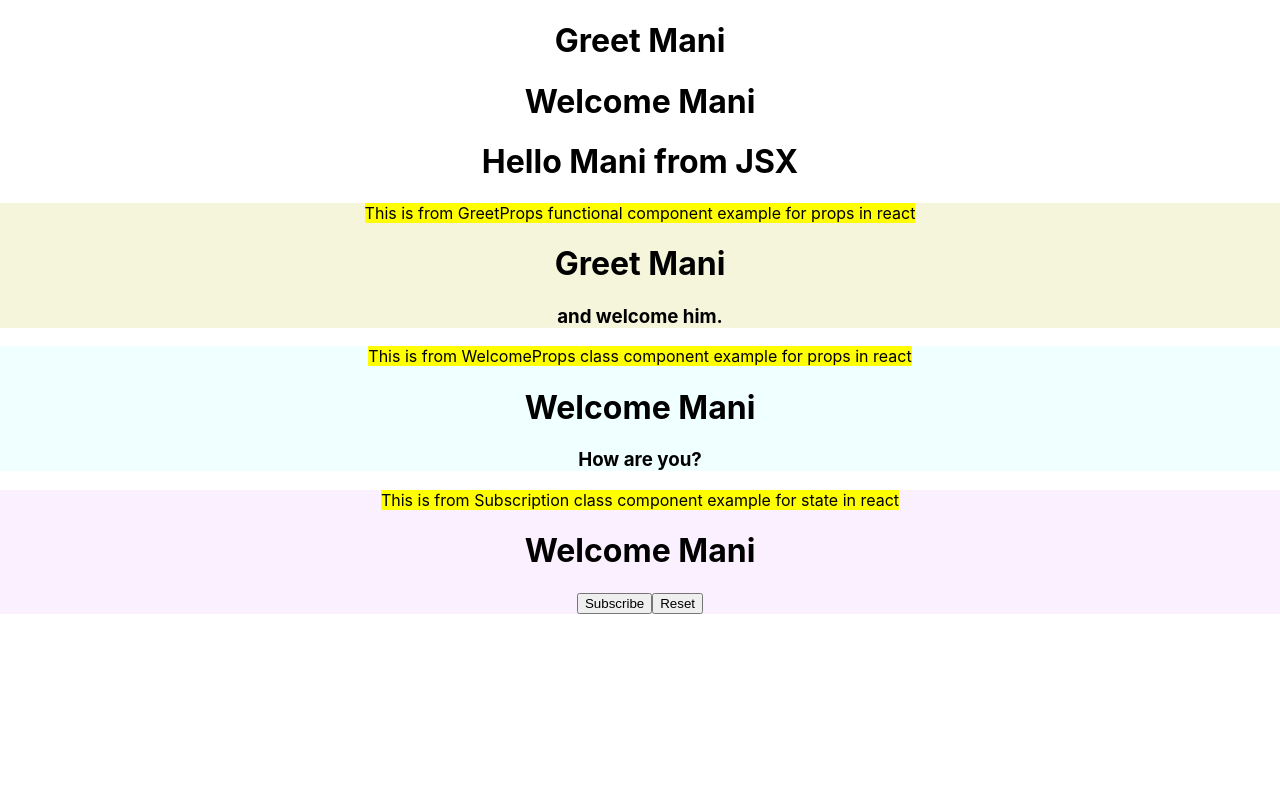
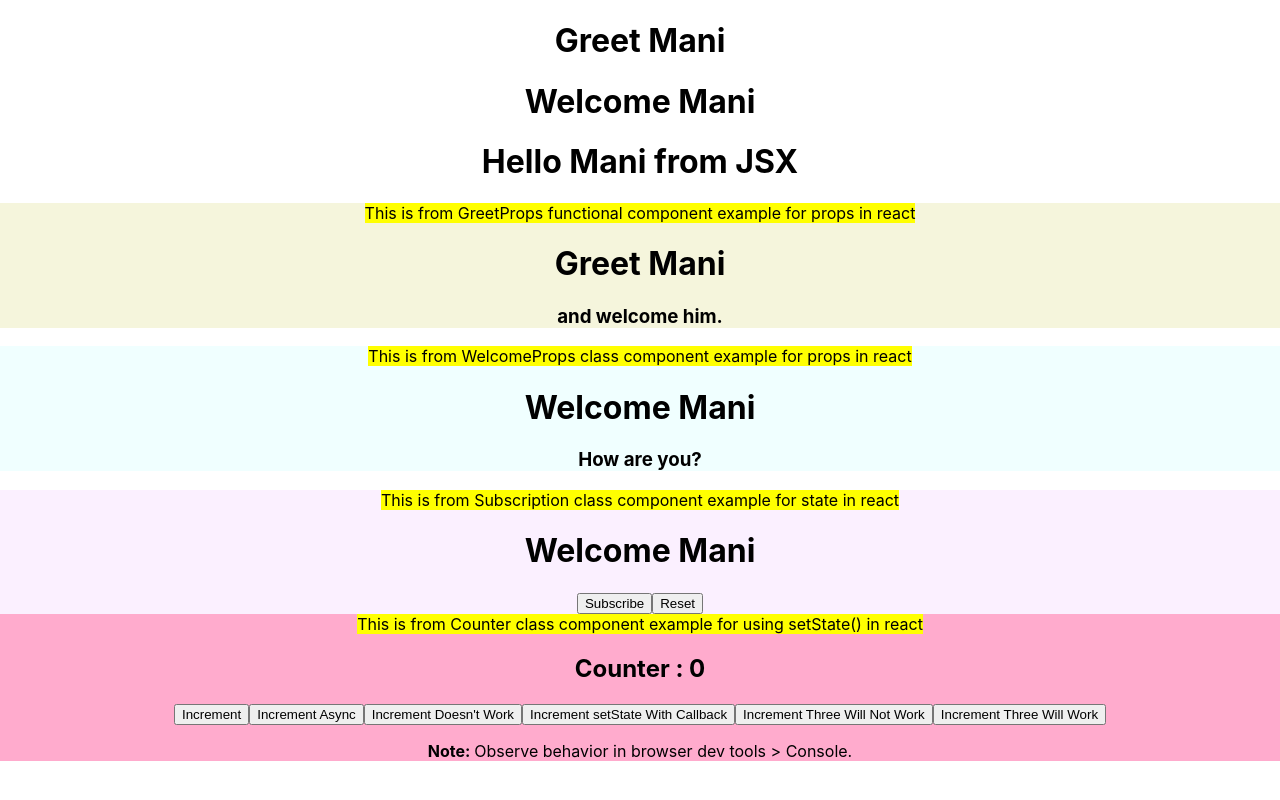
Before and after one commit to manikanta-annavarapu/react-learning, a React (Create React App) app in the folder react-js-app/: page / in a window 1280 px wide. Built offline with nearby package versions, Linux system fonts and the light colour scheme.

Commit message:
about setState

```diff
--- a/react-js-app/src/App.js
+++ b/react-js-app/src/App.js
@@ -5,6 +5,7 @@ import { Hello } from "./components/Hello";
 import Wel from "./components/Welcome";
 import WelcomeProps from "./props/WelcomeProps";
 import Subscription from "./state/Subscription";
+import Counter from "./state/Counter";
 
 function App() {
   const name = "Mani";
@@ -23,6 +24,8 @@ function App() {
       </WelcomeProps>
 
       <Subscription name={name}></Subscription>
+
+      <Counter id="counter"></Counter>
     </div>
   );
 }
--- /dev/null
+++ b/react-js-app/src/state/Counter.js
@@ -0,0 +1,92 @@
+import React, { Component } from "react";
+
+class Counter extends Component {
+  constructor(props) {
+    super(props);
+    this.state = {
+      count: 0,
+    };
+  }
+
+  async incrementAsync() {
+    await this.setState({
+      count: this.state.count + 1,
+    });
+    console.log(this.state.count);
+  }
+
+  increment() {
+    this.setState({
+      count: this.state.count + 1,
+    });
+    console.log(this.state.count);
+  }
+
+  incrementSetStateByPassingArrowFunction() {
+    this.setState((prevState) => ({
+      count: prevState.count + 1,
+    }));
+    console.log(this.state.count);
+  }
+
+  incrementThreeWillNotWork() {
+    this.increment();
+    this.increment();
+    this.increment();
+  }
+
+  incrementThreeWillWork() {
+    this.incrementSetStateByPassingArrowFunction();
+    this.incrementSetStateByPassingArrowFunction();
+    this.incrementSetStateByPassingArrowFunction();
+  }
+
+  incrementSetStateWithCallback() {
+    this.setState(
+      {
+        count: this.state.count + 1,
+      },
+      () => {
+        console.log("state value from callback ", this.state.count);
+      }
+    );
+    console.log(this.state.count);
+  }
+
+  incrementWithoutSetState() {
+    // eslint-disable-next-line react/no-direct-mutation-state
+    this.state.count = this.state.count + 1;
+    console.log(this.state.count);
+  }
+
+  render() {
+    return (
+      <div style={{ background: "#ffabcd" }}>
+        <mark>
+          This is from Counter class component example for using setState() in
+          react
+        </mark>
+        <h2>Counter : {this.state.count}</h2>
+        <button onClick={() => this.increment()}>Increment</button>
+        <button onClick={() => this.incrementAsync()}>Increment Async</button>
+        <button onClick={() => this.incrementWithoutSetState()}>
+          Increment Doesn't Work
+        </button>
+        <button onClick={() => this.incrementSetStateWithCallback()}>
+          Increment setState With Callback
+        </button>
+        <button onClick={() => this.incrementThreeWillNotWork()}>
+          Increment Three Will Not Work
+        </button>
+        <button onClick={() => this.incrementThreeWillWork()}>
+          Increment Three Will Work
+        </button>
+        <p>
+          <b>Note: </b>Observe behavior in browser dev tools {">"} Console.
+        </p>
+      </div>
+    );
+  }
+}
+
+export default Counter;
--- a/react-js-app/src/state/Subscription.js
+++ b/react-js-app/src/state/Subscription.js
@@ -3,7 +3,7 @@ import React, { Component } from "react";
 class Subscription extends Component {
   //this is how you get props in constructor
   constructor(props) {
-    super();
+    super(props);
     console.log(props);
     this.state = {
       message: <h1>Welcome {props.name}</h1>,
```
Also changed, not shown: react-js-app/notes/000_Index.md (+1 -1 lines), react-js-app/notes/005_State.md (+35 -1 lines).
